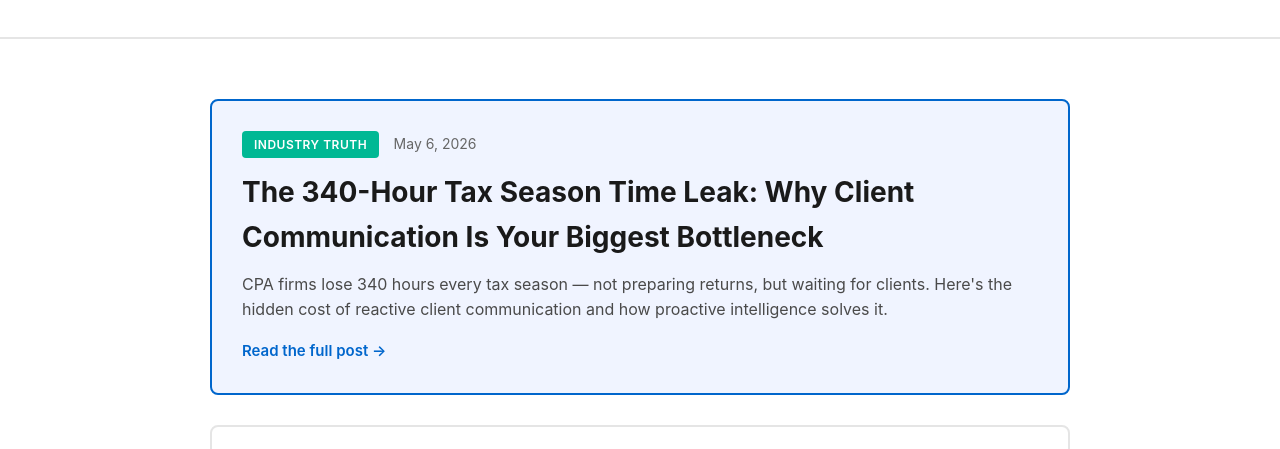
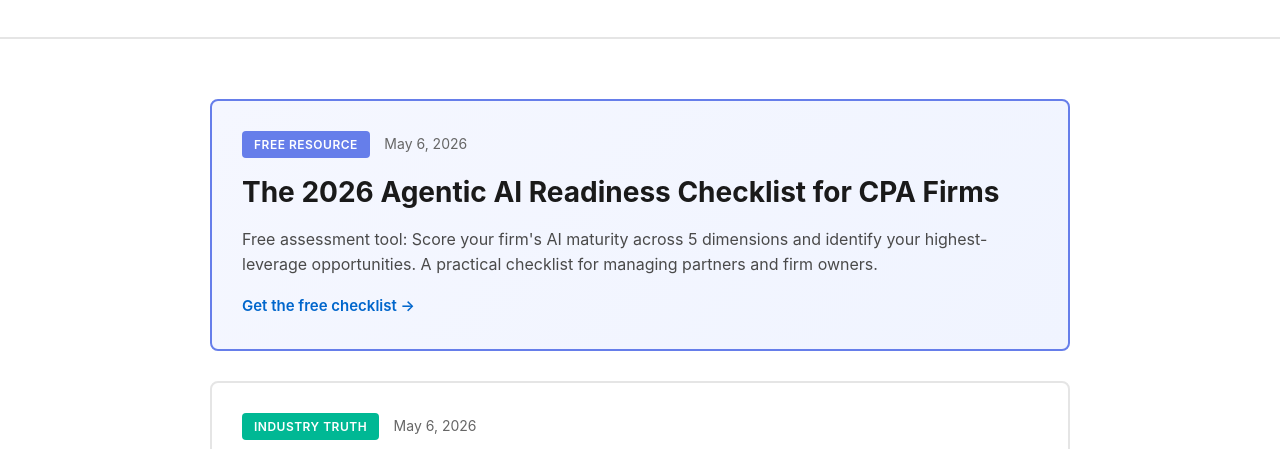
Before and after one commit to jcools1977/covenantsystems.ai, a plain HTML site: page blog.html in a window 1280 px wide. Shown: the part 318-767 px from the top of the page. Drawn offline with Linux system fonts and the light colour scheme.

Commit message:
[ELIAS] Feature new Agentic AI Readiness Checklist as lead magnet on blog index

```diff
--- a/blog.html
+++ b/blog.html
@@ -93,8 +93,8 @@
         }
 
         .post-card.featured {
-            border-color: #0066cc;
-            background: #f0f4ff;
+            border-color: #667eea;
+            background: linear-gradient(135deg, #f5f7ff 0%, #f0f4ff 100%);
         }
 
         .post-meta {
@@ -120,6 +120,10 @@
 
         .post-category.industry-truth {
             background: #00b894;
+        }
+
+        .post-category.free-resource {
+            background: #667eea;
         }
 
         .post-date {
@@ -239,8 +243,19 @@
     <section class="blog-posts">
         <div class="container">
 
-            <!-- Blog Post 4 - FEATURED NEW -->
+            <!-- Blog Post 5 - NEW FEATURED LEAD MAGNET -->
             <article class="post-card featured">
+                <div class="post-meta">
+                    <span class="post-category free-resource">Free Resource</span>
+                    <span class="post-date">May 6, 2026</span>
+                </div>
+                <h2><a href="/blog/agentic-ai-readiness-checklist.html">The 2026 Agentic AI Readiness Checklist for CPA Firms</a></h2>
+                <p class="post-excerpt">Free assessment tool: Score your firm's AI maturity across 5 dimensions and identify your highest-leverage opportunities. A practical checklist for managing partners and firm owners.</p>
+                <a href="/blog/agentic-ai-readiness-checklist.html" class="read-more">Get the free checklist →</a>
+            </article>
+
+            <!-- Blog Post 4 -->
+            <article class="post-card">
                 <div class="post-meta">
                     <span class="post-category industry-truth">Industry Truth</span>
                     <span class="post-date">May 6, 2026</span>
```
